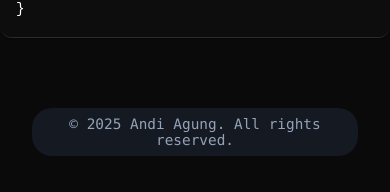
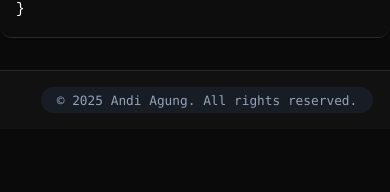
Before and after one commit to Andy0703-E/PromptGenerator, a React (Vite) app: page / in a window 390 px wide. Shown: the part 846-1038 px from the top of the page. After the commit the page ends 975 px from the top, so only its background shows below. Built offline with nearby package versions, Linux system fonts and the light colour scheme; no server answers.

Commit message:
Refactor Footer CSS for layout and hover effects
Updated footer styles for improved layout and responsiveness.

```diff
--- a/src/components/Footer.css
+++ b/src/components/Footer.css
@@ -1,26 +1,49 @@
 .footer-bottom {
-  max-width: 1200px;
+  width: 100%;
   margin: 2rem auto 0;
   padding: 1.5rem 2rem;
   display: flex;
-  justify-content: space-between;
+  justify-content: center;
   align-items: center;
   color: #94a3b8;
   font-size: 0.9rem;
+  background: var(--bg-panel);
+  border-top: 1px solid var(--border-subtle);
 }
 
 .footer-bottom p {
   font-family: 'SF Mono', 'Monaco', 'Inconsolata', monospace;
   background: rgba(30, 41, 59, 0.5);
-  padding: 0.5rem 1rem;
+  padding: 0.5rem 1.5rem;
   border-radius: 20px;
   text-align: center;
+  margin: 0;
+  transition: all 0.3s ease;
+}
+
+.footer-bottom p:hover {
+  background: rgba(30, 41, 59, 0.7);
+  transform: translateY(-1px);
 }
 
 @media (max-width: 768px) {
   .footer-bottom {
-    flex-direction: column;
-    gap: 1rem;
-    text-align: center;
+    padding: 1.25rem 1rem;
+  }
+
+  .footer-bottom p {
+    font-size: 0.85rem;
+    padding: 0.4rem 1.25rem;
   }
 }
+
+@media (max-width: 480px) {
+  .footer-bottom {
+    padding: 1rem 0.75rem;
+  }
+
+  .footer-bottom p {
+    font-size: 0.8rem;
+    padding: 0.35rem 1rem;
+  }
+}
```
